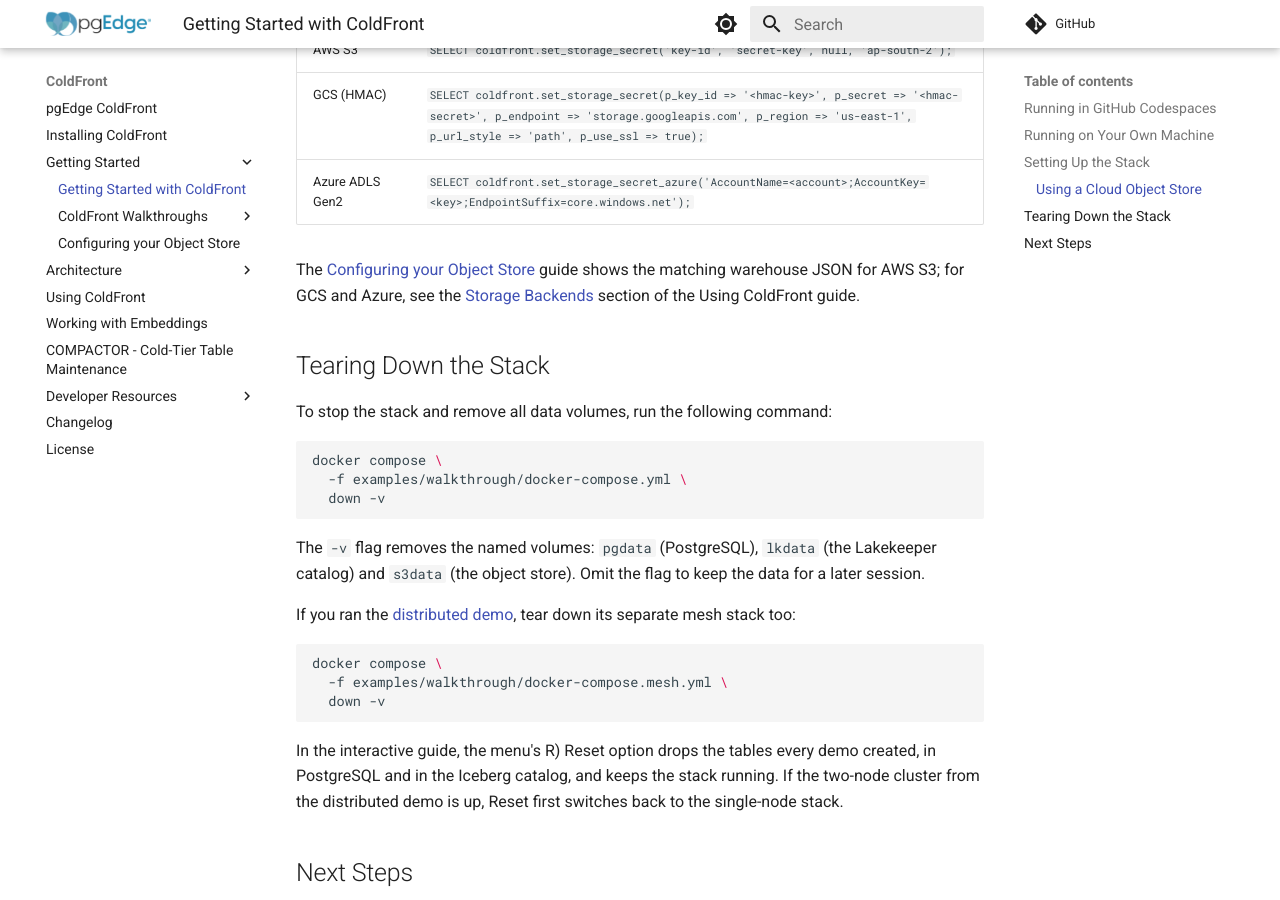
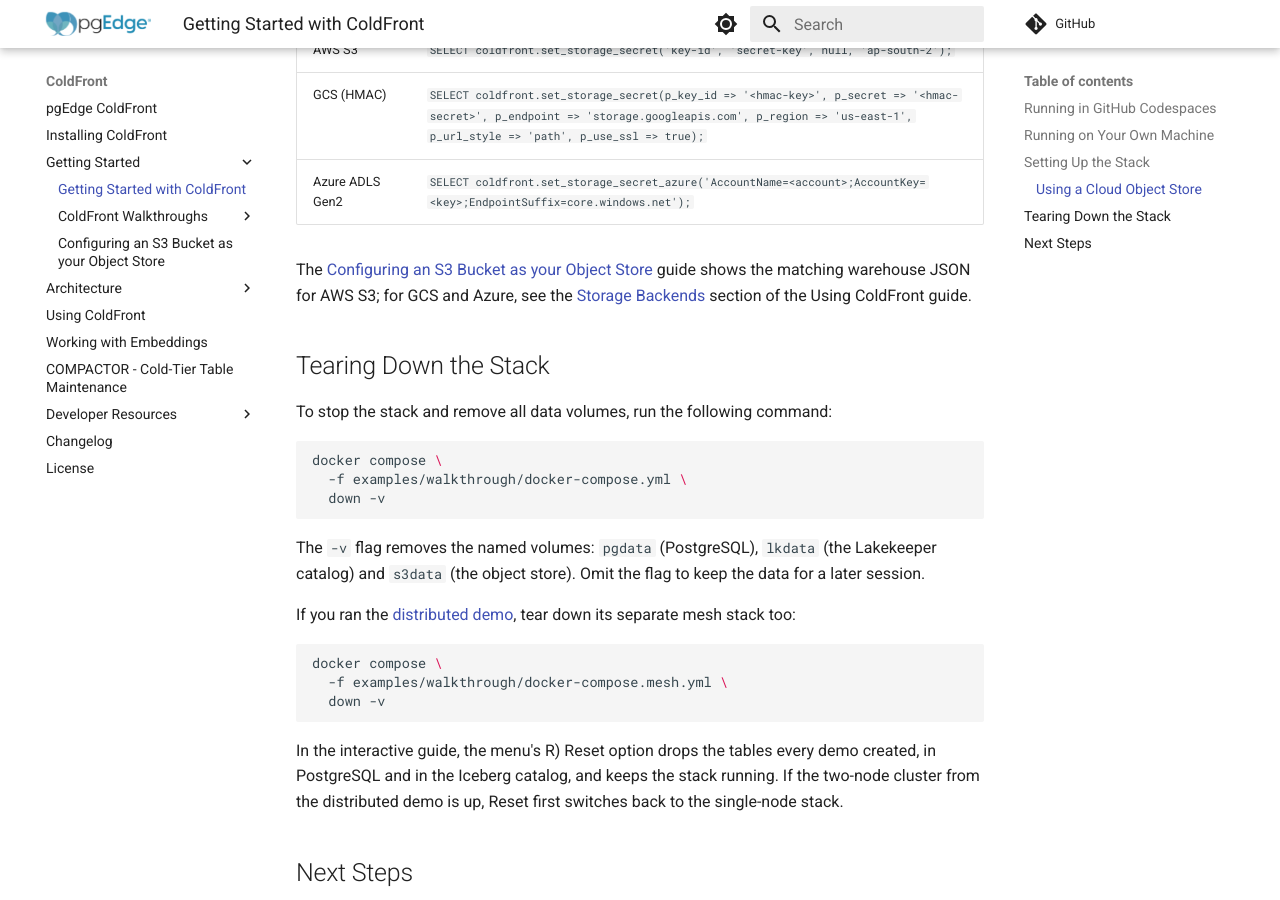
Before and after one commit to pgEdge/coldfront, an MkDocs documentation site: the page built from docs/walkthrough.md, in a window 1280 px wide and 900 px high, scrolled down 3298 px. Built offline with MkDocs 1.6.1 and Material for MkDocs 9.7.7, drawn with Linux system fonts in a browser that asks for light colours; comment, search, counter and statistics services are not loaded.

Commit message:
docs: rename object_store.md to clarify its S3-specific focus

```diff
--- a/docs/walkthrough.md
+++ b/docs/walkthrough.md
@@ -165,8 +165,9 @@ store:
 | GCS (HMAC) | `SELECT coldfront.set_storage_secret(p_key_id => '<hmac-key>', p_secret => '<hmac-secret>', p_endpoint => 'storage.googleapis.com', p_region => 'us-east-1', p_url_style => 'path', p_use_ssl => true);` |
 | Azure ADLS Gen2 | `SELECT coldfront.set_storage_secret_azure('AccountName=<account>;AccountKey=<key>;EndpointSuffix=core.windows.net');` |
 
-The [Configuring your Object Store](object_store.md) guide shows the matching
-warehouse JSON for AWS S3; for GCS and Azure, see the
+The [Configuring an S3 Bucket as your Object Store](object_store.md)
+guide shows the matching warehouse JSON for AWS S3; for GCS and Azure,
+see the
 [Storage Backends](usage.md#storage-backends) section of the Using ColdFront
 guide.
 
--- a/mkdocs.yml
+++ b/mkdocs.yml
@@ -65,7 +65,7 @@ nav:
           - Exploring Decoupled Mode: walkthrough_decoupled.md
           - Exploring the Standalone Partitioner: walkthrough_partitioner.md
           - Exploring Distributed Mode: walkthrough_distributed.md
-      - Configuring your Object Store: object_store.md
+      - Configuring an S3 Bucket as your Object Store: object_store.md
 
   - Architecture:
       - pgEdge ColdFront - Architecture: architecture.md
```
Also changed, not shown: docs/index.md (+2 -2 lines), docs/installation.md (+2 -2 lines), docs/object_store.md (+1 -1 lines), docs/walkthrough_tiered.md (+2 -2 lines).
